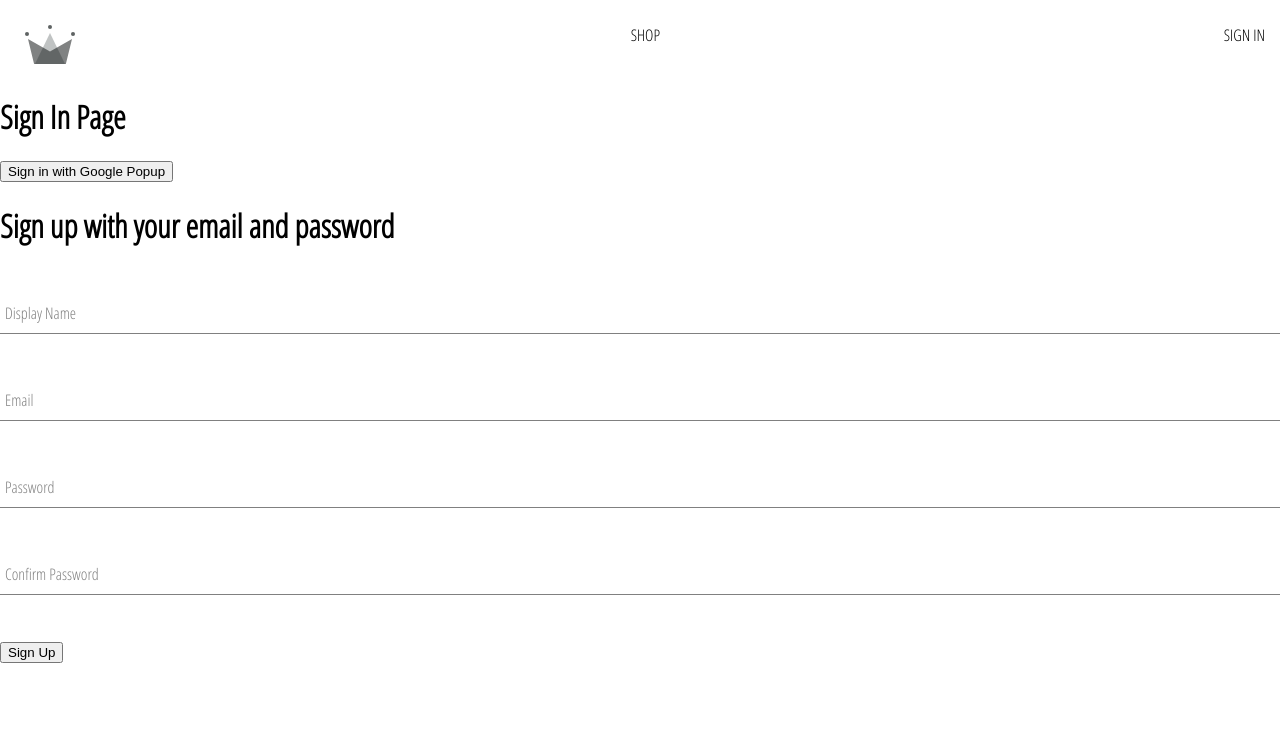
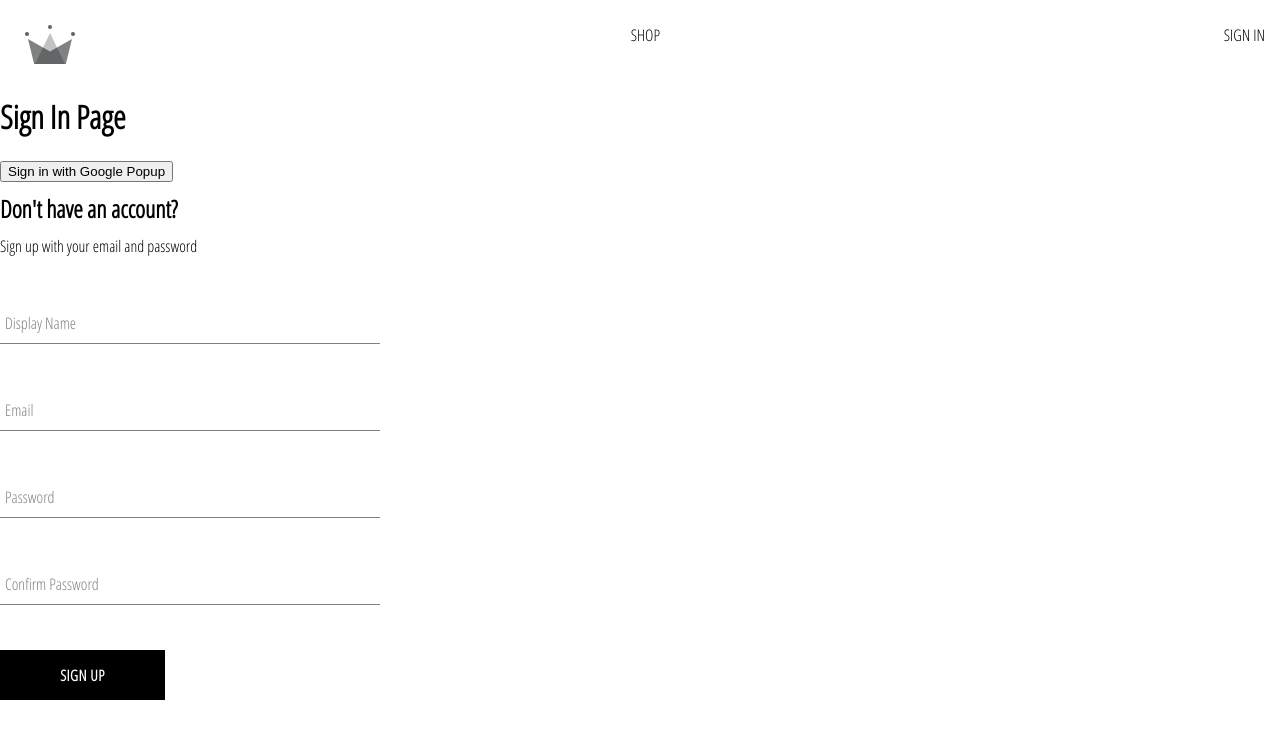
Before and after one commit to isabellepotvin/crwn-clothing, a React (Create React App) app: page /sign-in in a window 1280 px wide. Shown: the top 738 px of the page. Built offline with nearby package versions, Linux system fonts and the light colour scheme.

Commit message:
101. Custom Button Component

```diff
--- /dev/null
+++ b/src/components/button/button.component.jsx
@@ -0,0 +1,16 @@
+import './button.styles.scss';
+
+const BUTTON_TYPE_CLASSES = {
+    google: 'google-sign-in',
+    inverted: 'inverted'
+}
+
+const Button = ({ children, buttonType, ...otherProps }) => {
+    return (
+        <button className={`button-container ${BUTTON_TYPE_CLASSES[buttonType]}`} {...otherProps}>
+            {children}
+        </button>
+    );
+}
+
+export default Button;
--- /dev/null
+++ b/src/components/button/button.styles.scss
@@ -0,0 +1,46 @@
+.button-container {
+    min-width: 165px;
+    width: auto;
+    height: 50px;
+    letter-spacing: 0.5px;
+    line-height: 50px;
+    padding: 0 35px 0 35px;
+    font-size: 15px;
+    background-color: black;
+    color: white;
+    text-transform: uppercase;
+    font-family: 'Open Sans Condensed';
+    font-weight: bolder;
+    border: none;
+    cursor: pointer;
+    display: flex;
+    justify-content: center;
+
+    &:hover {
+        background-color: white;
+        color: black;
+        border: 1px solid black;
+    }
+
+    &.google-sign-in {
+        background-color: #4285f4;
+        color: white;
+
+        &:hover {
+            background-color: #357ae8;
+            border: none;
+        }
+    }
+
+    &.inverted {
+        background-color: white;
+        color: black;
+        border: 1px solid black;
+
+        &:hover {
+            background-color: black;
+            color: white;
+            border: none;
+        }
+    }
+}
--- a/src/components/sign-up-form/sign-up-form.component.jsx
+++ b/src/components/sign-up-form/sign-up-form.component.jsx
@@ -1,8 +1,8 @@
 import { useState } from "react";
-
 import FormInput from "../form-input/form-input.component";
-
 import { createAuthUserWithEmailAndPassword, createUserDocumentFromAuth } from "../../utils/firebase/firebase.utils";
+import "./sign-up-form.styles.scss";
+import Button from "../button/button.component";
 
 const defaultFormFields = {
     displayName: '',
@@ -56,8 +56,9 @@
     };
 
     return (
-        <div>
-            <h1>Sign up with your email and password</h1>
+        <div className="sign-up-container">
+            <h2>Don't have an account?</h2>
+            <span>Sign up with your email and password</span>
             <form onSubmit={handleSubmit}>
 
                 <FormInput label="Display Name" type="text" required onChange={handleChange} name="displayName" value={displayName} />
@@ -65,17 +66,7 @@
                 <FormInput label="Password" type="password" required onChange={handleChange} name="password" value={password} />
                 <FormInput label="Confirm Password" type="password" required onChange={handleChange} name="confirmPassword" value={confirmPassword} />
 
-                {/* <FormInput
-                    label="Display Name"
-                    inputOptions={{
-                        type: "text",
-                        required: true,
-                        onChange: handleChange,
-                        name: "displayName",
-                        value: displayName
-                    }} /> */}
-
-                <button type="submit">Sign Up</button>
+                <Button type="submit">Sign Up</Button>
             </form>
         </div>
     )
--- /dev/null
+++ b/src/components/sign-up-form/sign-up-form.styles.scss
@@ -0,0 +1,9 @@
+.sign-up-container {
+    display: flex;
+    flex-direction: column;
+    width: 380px;
+
+    h2 {
+        margin: 10px 0;
+    }
+}
```
